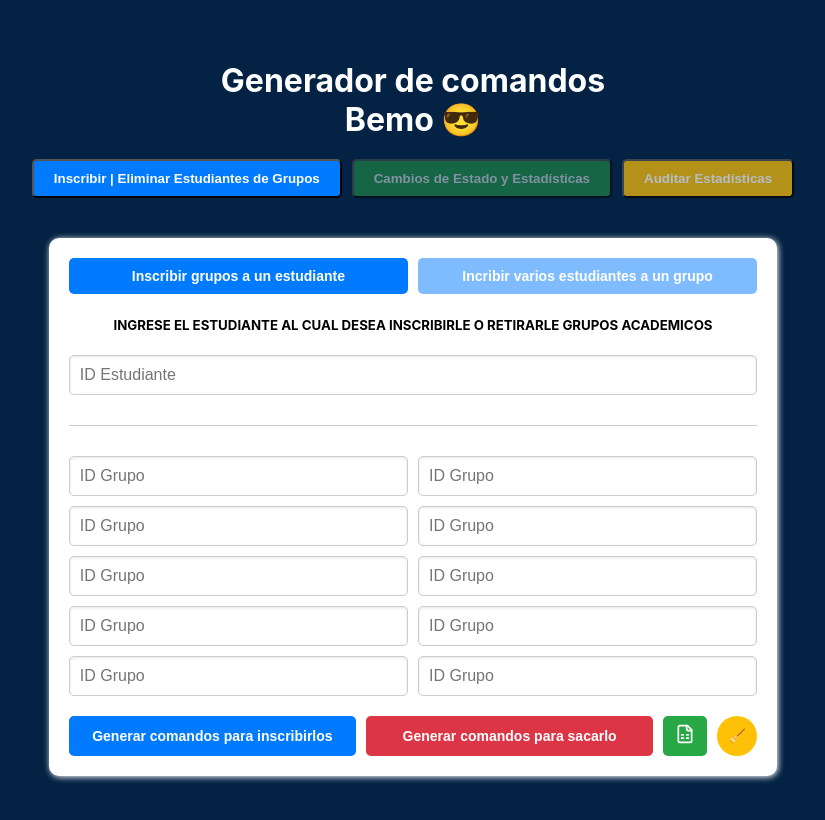
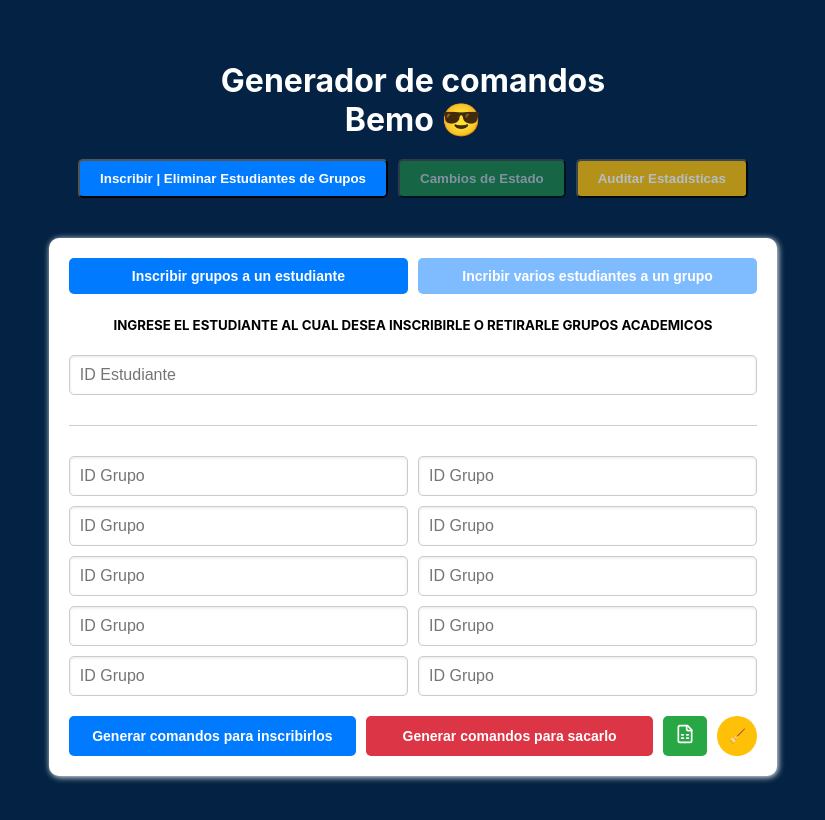
Before and after one commit to Danilett0/KuepaTools, a React (Create React App) app: page / in a window 1280 px wide. Shown: the top 820 px of the page, without its empty margins (227-1052 px from the left). Built offline with nearby package versions, Linux system fonts and the light colour scheme.

Commit message:
cambio nombre boton

```diff
--- a/src/App.js
+++ b/src/App.js
@@ -52,7 +52,7 @@
               transition: 'opacity 0.3s ease'
             }}
           >
-            Cambios de Estado y Estadísticas
+            Cambios de Estado
           </button>
           <button
             onClick={() => setActiveComponent("auditar-estadisticas")}
```
